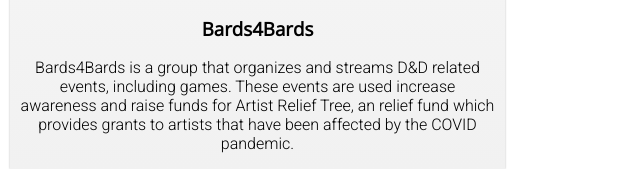
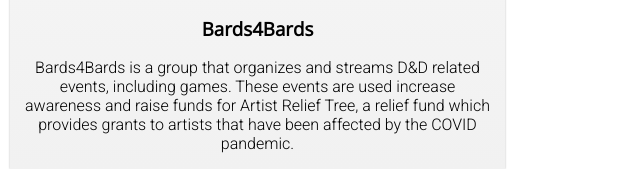
Before and after one commit to sjtolley9/dnd_chars, a plain HTML site: page dnd/gallery/index.html in a window 1280 px wide. Shown: the part 5089-5258 px from the top of the page, 0-640 px from the left. Drawn offline with nearby package versions, Linux system fonts and the light colour scheme.

Commit message:
Fixed a typo

```diff
--- a/dnd/gallery/index.html
+++ b/dnd/gallery/index.html
@@ -123,7 +123,7 @@
             <div class="item wide">
                 <img src="https://pbs.twimg.com/media/Ezchow3VkAYvi28?format=jpg&name=large" style="width: 100%;">
                 <h3>Bards4Bards</h3>
-                <p>Bards4Bards is a group that organizes and streams D&D related events, including games. These events are used increase awareness and raise funds for Artist Relief Tree, an relief fund which provides grants to artists that have been affected by the COVID pandemic.</p>
+                <p>Bards4Bards is a group that organizes and streams D&D related events, including games. These events are used increase awareness and raise funds for Artist Relief Tree, a relief fund which provides grants to artists that have been affected by the COVID pandemic.</p>
             </div>
             </article>
     </body>
```
